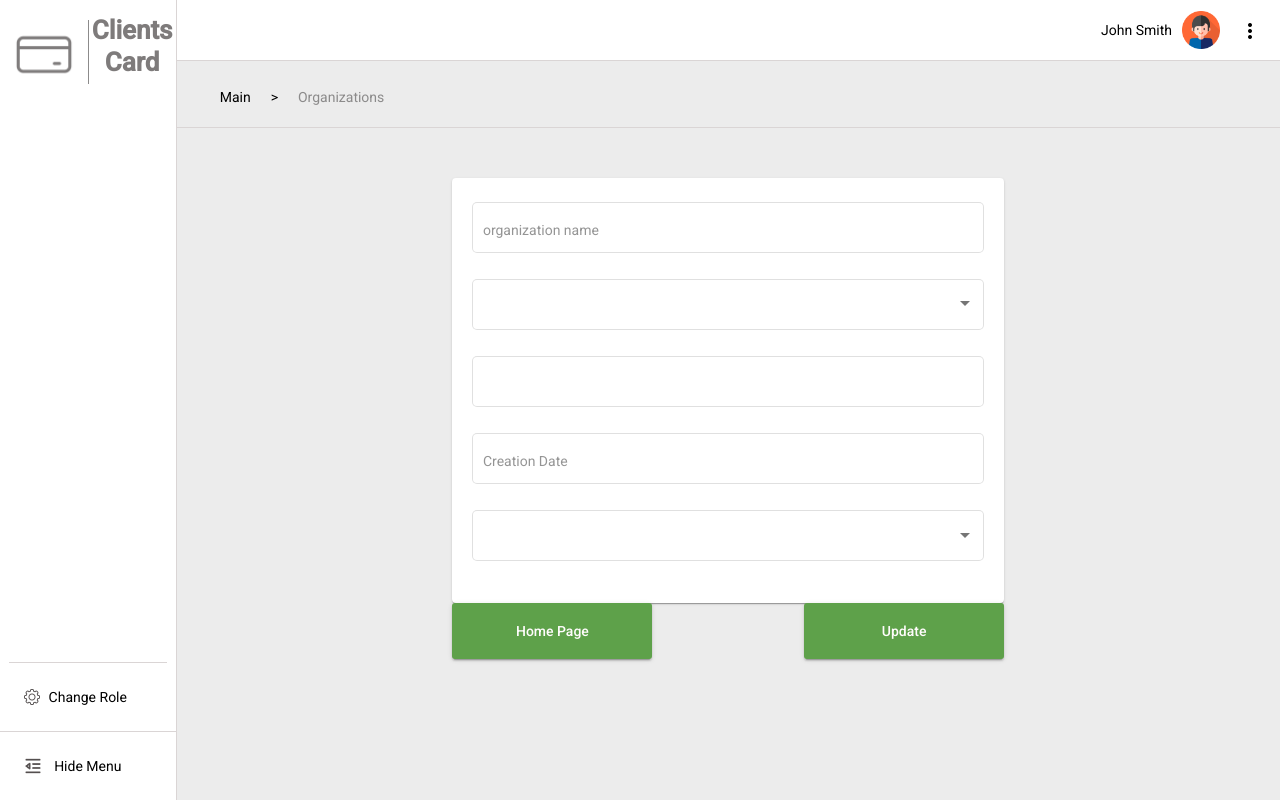
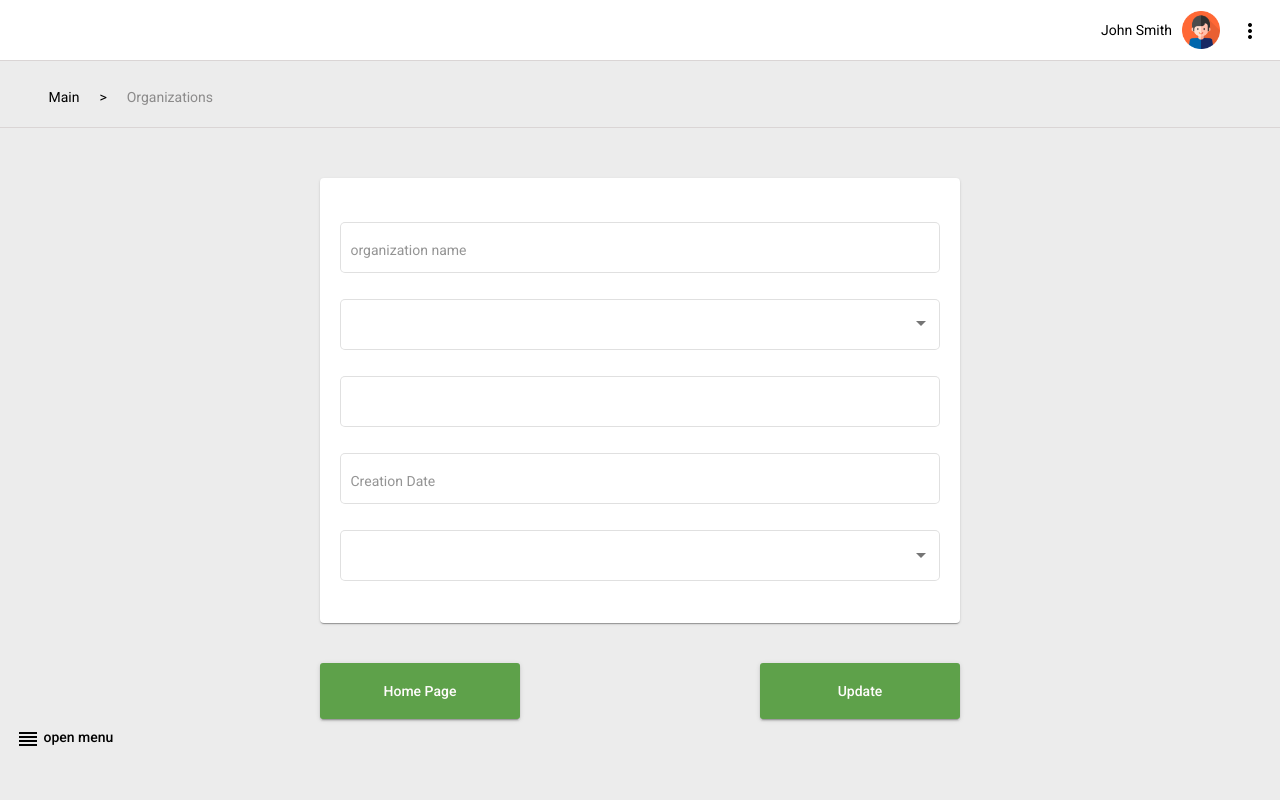
Before and after one commit to AmbeMO/sapient1, an Angular app in the folder AngularApi/angular-sapient/: page /updateOrg/1 in a window 1280 px wide. Built offline with nearby package versions, Linux system fonts and the light colour scheme.

Commit message:
change side nat to mat-drawer

```diff
--- a/AngularApi/angular-sapient/src/app/app.component.html
+++ b/AngularApi/angular-sapient/src/app/app.component.html
@@ -1,12 +1,32 @@
  <div class="wrapper">
    <div class="content">
-     <div class="aside" [ngClass]="{isPanelFull : state}">
-         <app-side-bar (isHide)="isHide(true)"></app-side-bar>
-     </div>
+
+
+       <mat-drawer-container autosize>
+         <mat-drawer #drawer  mode="side" class="side__menu" >
+           <app-side-bar>
+           </app-side-bar>
+           <button type="button" mat-button (click)="drawer.toggle() && showMenuBut()">
+             <mat-icon>reorder</mat-icon>
+             Hide menu
+           </button>
+         </mat-drawer>
+        </mat-drawer-container>
+
+
+
      <div class="main">
         <app-nav></app-nav>
         <app-link-bar></app-link-bar>
         <router-outlet></router-outlet>
+
+       <div class="example-sidenav-content" *ngIf="!state">
+         <button type="button" mat-button (click)="drawer.toggle() && hideMenuBut()">
+           <mat-icon>reorder</mat-icon>
+           open menu
+         </button>
+       </div>
+
      </div>
 
    </div>
--- a/AngularApi/angular-sapient/src/app/app.component.scss
+++ b/AngularApi/angular-sapient/src/app/app.component.scss
@@ -36,13 +36,15 @@ app-main-layout {
   width: 100%;
   background-color: #ececec;
 }
+//.aside {
+//  width: 16%;
+//}
+//
+.isPanelFull {
 
-.aside {
-  width: 16%;
 }
-
-.isPanelFull {
-  display: none;
+.side__menu{
+  min-width: 200px;
 }
 
 
--- a/AngularApi/angular-sapient/src/app/app.component.ts
+++ b/AngularApi/angular-sapient/src/app/app.component.ts
@@ -1,4 +1,5 @@
-import {Component, OnInit} from '@angular/core';
+import {Component, OnDestroy, OnInit} from '@angular/core';
+import {state} from "@angular/animations";
 
 @Component({
   selector: 'app-root',
@@ -12,10 +13,13 @@ export class AppComponent implements OnInit {
   ngOnInit() {
 
   }
-
+  hideMenuBut(){
+    this.state = true
+  }
+  showMenuBut(){
+    this.state = false
+  }
   isHide(isActive: boolean) {
-    //
-    // console.log(isActive)
     this.state = isActive;
   }
 }
--- a/AngularApi/angular-sapient/src/app/app.module.ts
+++ b/AngularApi/angular-sapient/src/app/app.module.ts
@@ -24,6 +24,7 @@ import {MatSelectModule} from "@angular/material/select";
 import {MatCardModule} from "@angular/material/card";
 import {MatIconModule} from "@angular/material/icon";
 import {MatMenuModule} from "@angular/material/menu";
+import {MatSidenavModule} from "@angular/material/sidenav";
 
 @NgModule({
   declarations: [
@@ -52,7 +53,8 @@ import {MatMenuModule} from "@angular/material/menu";
         MatSelectModule,
         MatCardModule,
         MatIconModule,
-        MatMenuModule
+        MatMenuModule,
+        MatSidenavModule
     ],
   providers: [
     OrganizationService
--- a/AngularApi/angular-sapient/src/app/change-role/change-role.component.scss
+++ b/AngularApi/angular-sapient/src/app/change-role/change-role.component.scss
@@ -18,7 +18,7 @@ form{
 
 }
 .form__group{
-  padding: 20px;
+  padding: 40px 20px 20px 20px;
   display: flex;
   flex-direction: column;
   background-color: #fff;
--- a/AngularApi/angular-sapient/src/app/create-org/create-org.component.scss
+++ b/AngularApi/angular-sapient/src/app/create-org/create-org.component.scss
@@ -24,9 +24,8 @@ form {
   display: flex;
   flex-direction: column;
 
-  padding: 20px;
+  padding: 40px 20px 20px 20px;
   border-radius: 3px;
-  //box-shadow: 2px 4px 6px #888888;
   background-color: #fff;
 }
 
--- a/AngularApi/angular-sapient/src/app/side-bar/side-bar.component.html
+++ b/AngularApi/angular-sapient/src/app/side-bar/side-bar.component.html
@@ -14,8 +14,8 @@
         <hr class="side-bar__hr">
         <ul>
           <li class="side-bar__changeRole links" routerLink="/changeRole">Change Role</li>
-          <li class="side-bar__hideMenu links"(click)="isHidden(true)">Hide Menu</li>
         </ul>
+
       </div>
     </div>
   </div>
--- a/AngularApi/angular-sapient/src/app/side-bar/side-bar.component.scss
+++ b/AngularApi/angular-sapient/src/app/side-bar/side-bar.component.scss
@@ -1,7 +1,7 @@
 @import url('https://fonts.googleapis.com/css2?family=Open+Sans+Condensed:wght@300;700&display=swap');
 
 .side-bar {
-  height: 100%;
+  height: 92%;
   width: 100%;
   overflow: hidden;
   border-right: 1px solid #dad5d5;
--- a/AngularApi/angular-sapient/src/app/udate-org/update-org.component.scss
+++ b/AngularApi/angular-sapient/src/app/udate-org/update-org.component.scss
@@ -10,15 +10,16 @@
   padding-top: 50px;
 }
 .form__group{
-  padding: 20px;
   background-color: #fff;
   width: 50%;
+  padding: 40px 20px 20px 20px;
 
   display: flex;
   flex-direction: column;
 }
 
 .form__btn{
+  margin-top: 40px;
   height: 100%;
   width: 50%;
   display: flex;
```
